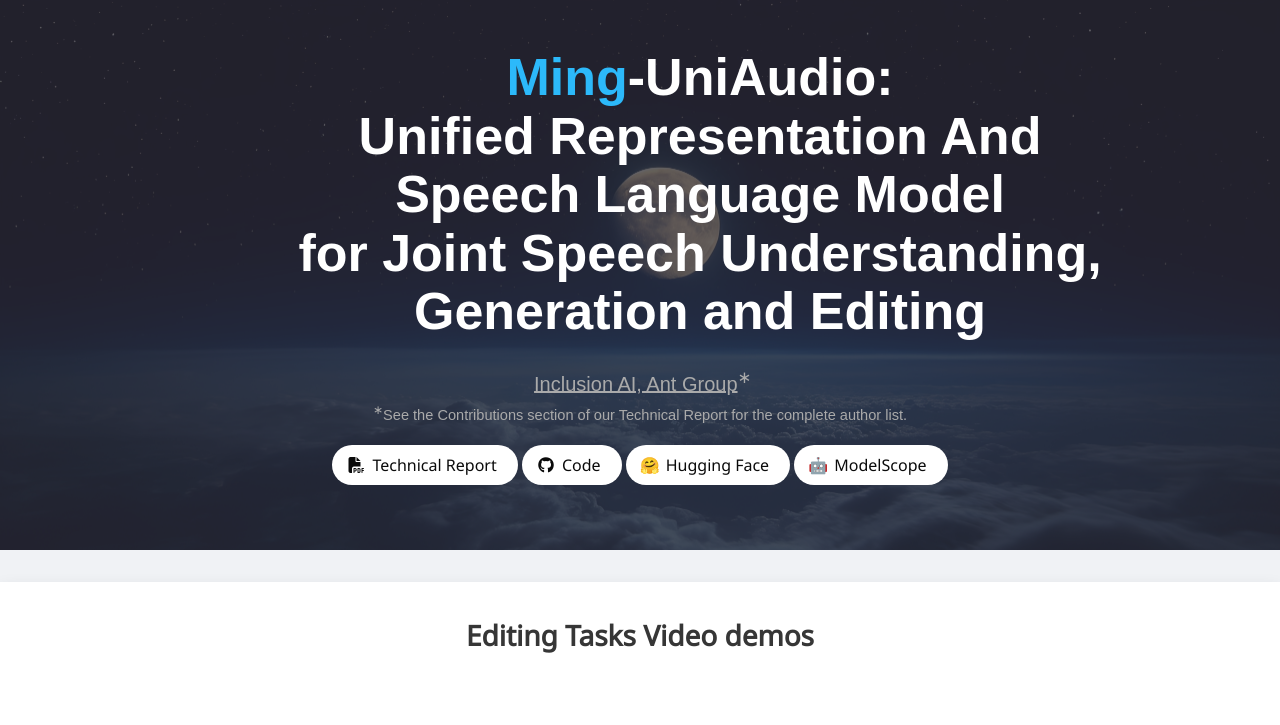
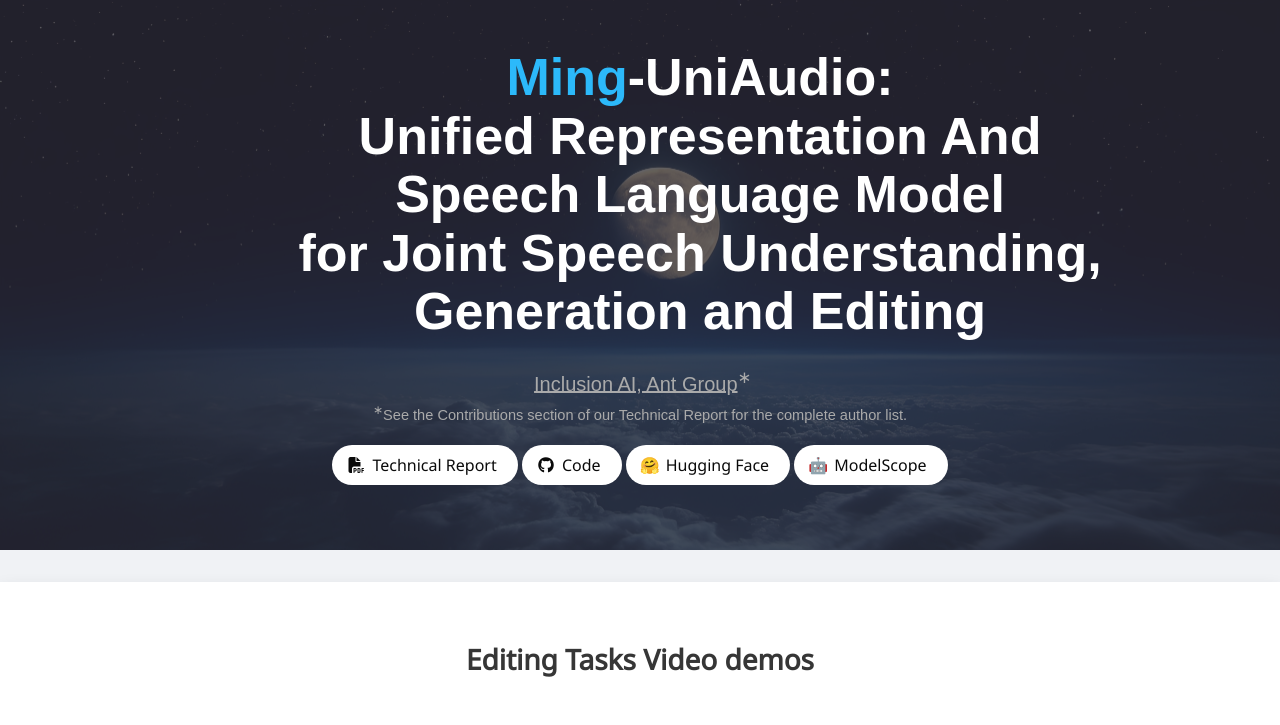
Before and after one commit to xqacmer/Ming-Unitok-Audio.github.io, a plain HTML site: page index.html in a window 1280 px wide. Shown: the top 725 px of the page. Drawn offline with nearby package versions, Linux system fonts and the light colour scheme; some icons are missing; a web font is replaced by a local one.

Commit message:
Ming-Unitok-Audio blog

```diff
--- a/index.html
+++ b/index.html
@@ -153,7 +153,12 @@
     }
 
     /* 标题样式（保持不变） */
-.box-title {
+.box-title-vedio {
+    font-size: 1.75rem;
+    font-weight: 600;
+    color: #363636;
+    padding: 1.5rem 2rem 0 2rem;
+    margin-bottom: 1.5rem;
     /* (可以添加一些样式，比如让标题居中或增加底部边距) */
     text-align: center;
     margin-bottom: 24px;
@@ -311,7 +316,7 @@
   </section>
 
 <div class="main-container">
-    <h2 class="box-title">Editing Tasks Video demos</h2>
+    <h2 class="box-title-vedio">Editing Tasks Video demos</h2>
 
     <div class="video-container">
         <video src="static/audio/jianying-dynamic-v3.mov" controls></video>
```
